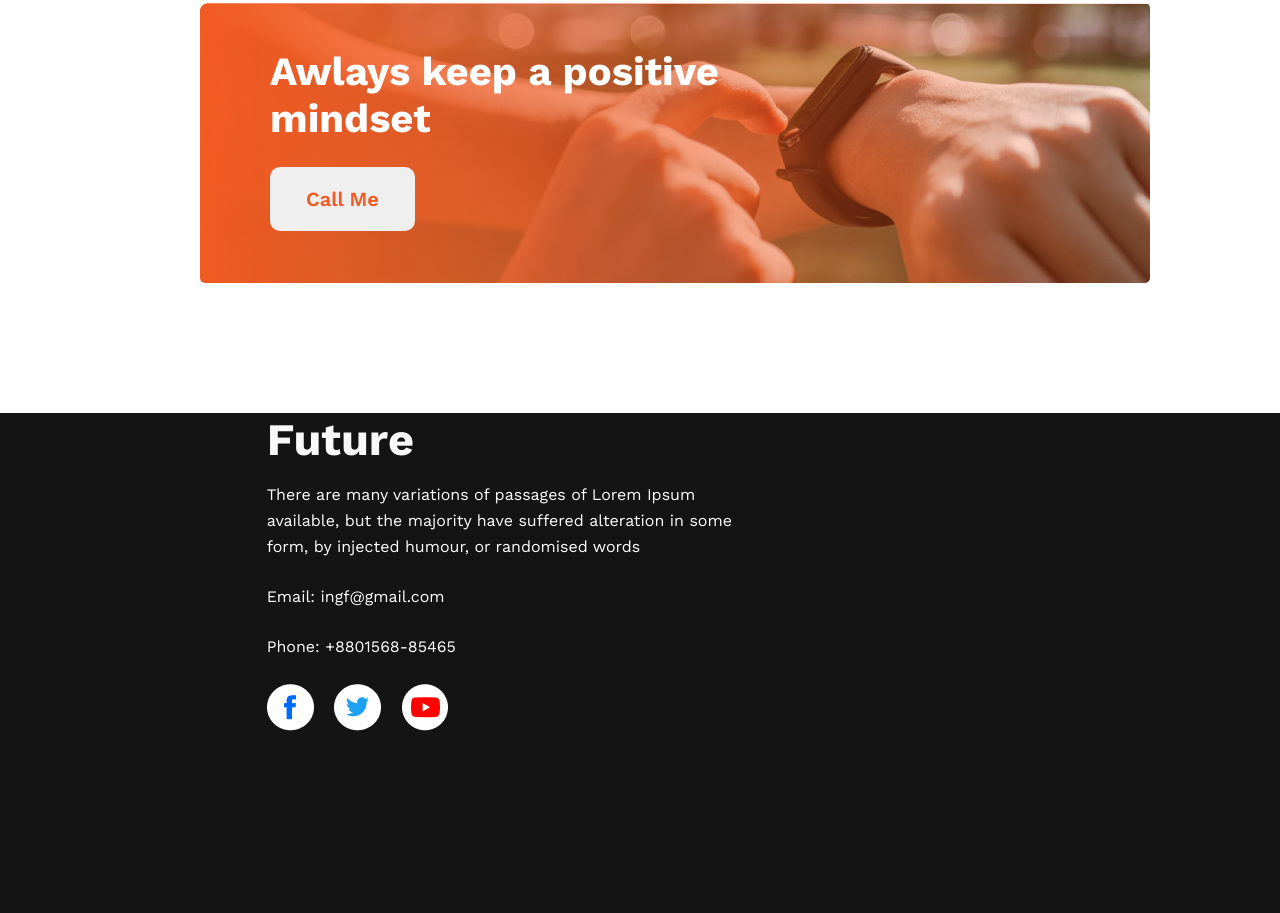
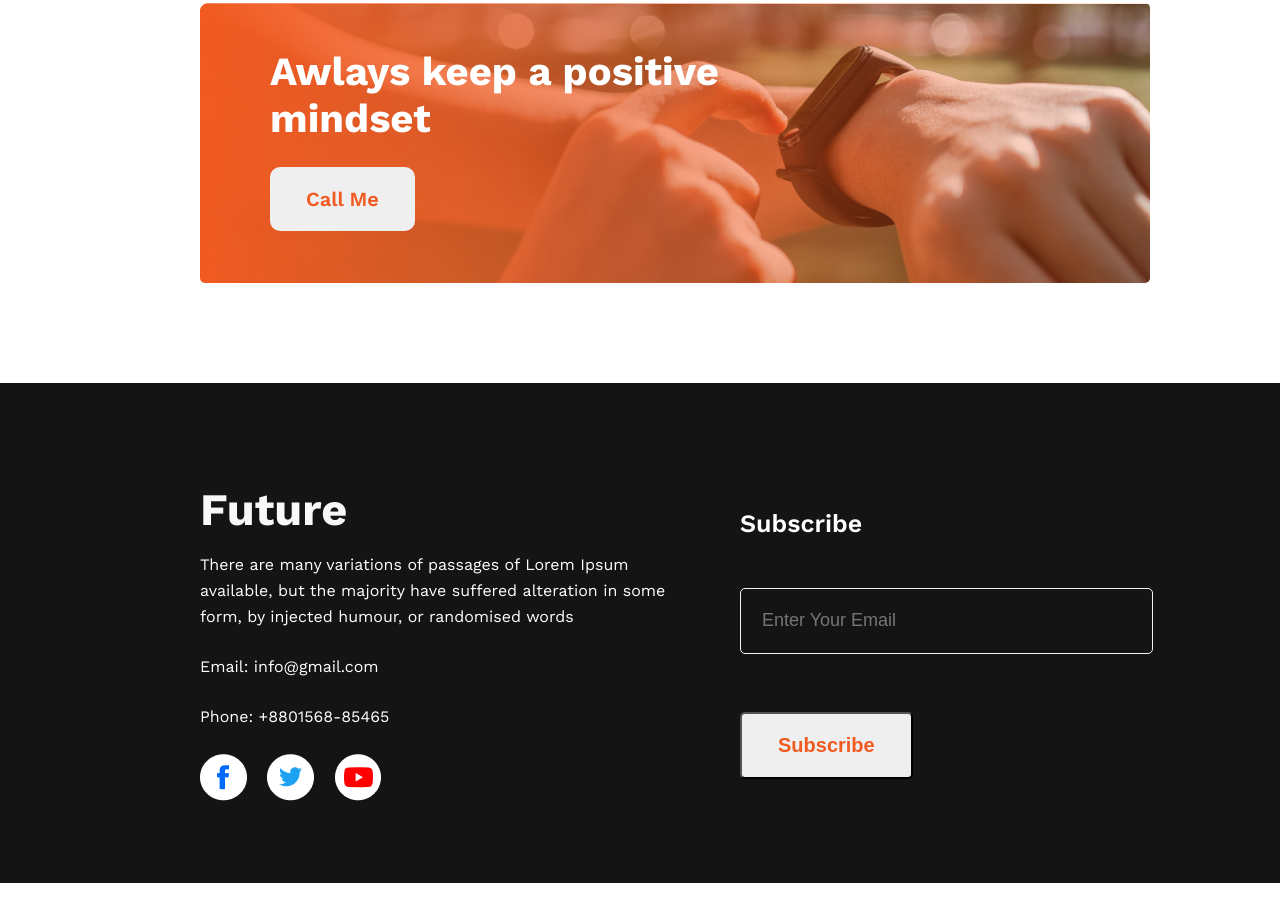
Before and after one commit to Sayem-Bhuiyan/Assignment-01, a plain HTML site: page index.html in a window 1280 px wide. Shown: the part 1998-2911 px from the top of the page. After the commit the page ends 2881 px from the top, so only its background shows below. Drawn offline with nearby package versions, Linux system fonts and the light colour scheme.

Commit message:
created the footer section

```diff
--- a/Styles/style.css
+++ b/Styles/style.css
@@ -8,8 +8,6 @@ body {
         font-family: 'Roboto', sans-serif;
         font-family: 'Work Sans', sans-serif;
     }
-
-
     /* Header Styles */
 
     .header-main-content {
@@ -52,8 +50,6 @@ body {
         border: none;
         padding: 20px 25px;
     }
-
-
     /* About Section */
 
     .about-section {
@@ -99,8 +95,6 @@ body {
         margin-bottom: 8px;
         margin-left: 18px;
     }
-
-
     /* My plans section */
 
     .plan-section {
@@ -142,8 +136,6 @@ body {
         font-size: 25px;
         font-weight: 500;
     }
-
-
     /* container section */
 
     .container {
@@ -183,8 +175,6 @@ body {
         border-radius: 10px;
         padding: 20px 36px;
     }
-
-
     /* footer section */
 
     footer {
@@ -195,9 +185,13 @@ footer {
     }
 
     .footer-content {
+        position: absolute;
+        margin-top: 100px;
         display: flex;
-    justify-content: space-evenly;
-    margin-top: 130px;
+        justify-content: center;
+        align-items: center;
+        margin: 100px 200px;
+        gap: 60px;
     }
 
     .footer-column1 {
@@ -222,3 +216,31 @@ footer {
     .column-icons a {
         margin-right: 15px;
     }
+    /* column2 styles */
+
+    .column2-title {
+        color: #FFF;
+        font-size: 25px;
+        font-weight: 600;
+        margin-bottom: 50px;
+        display: block;
+    }
+
+    .footer-column2>input {
+        padding: 21px 158px 22px 21px;
+        margin-bottom: 58px;
+        background-color: #151414;
+        border: 1px solid #F3F3F3;
+        border-radius: 5px;
+        color: #F3F3F3;
+        font-size: 18px;
+        font-weight: 400;
+    }
+
+    .column-button {
+        color: #F15B22;
+        font-size: 20px;
+        font-weight: 600;
+        padding: 20px 36px;
+        border-radius: 5px;
+    }
--- a/index.html
+++ b/index.html
@@ -33,7 +33,7 @@
         <section class="about-section">
             <div>
 
-                <img class="section-img" src="/images/person.png" alt="">
+                <img class="section-img" src="images/person.png" alt="">
 
             </div>
             <div class="section-info">
@@ -105,7 +105,7 @@
                     There are many variations of passages of Lorem Ipsum available, but the majority have suffered alteration in some form, by injected humour, or randomised words
                 </p>
                 <p class="column-description">
-                    Email: ingf@gmail.com
+                    Email: info@gmail.com
                 </p>
                 <p class="column-description">
                     Phone: +8801568-85465
@@ -117,7 +117,13 @@
                     <a href=""><img src="images/icons/youtube.png" alt=""></a>
                 </div>
             </div>
-            <div class="footer-column2"></div>
+            <div class="footer-column2">
+                <h3 class="column2-title">Subscribe</h3>
+                <input type="text" placeholder="Enter Your Email"><br>
+                <button class="column-button">
+                    Subscribe
+                </button>
+            </div>
         </div>
     </footer>
 </body>
```
Lines whose indentation alone changed are shown as unchanged.
